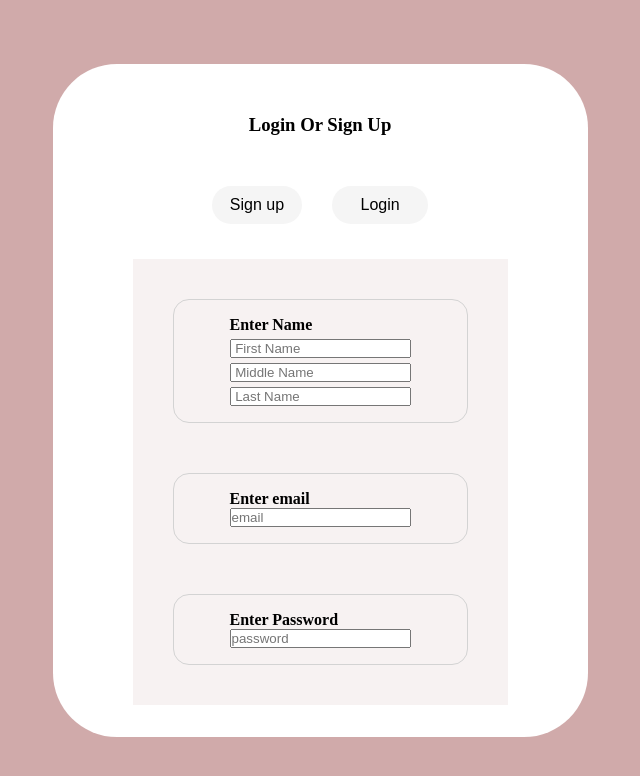
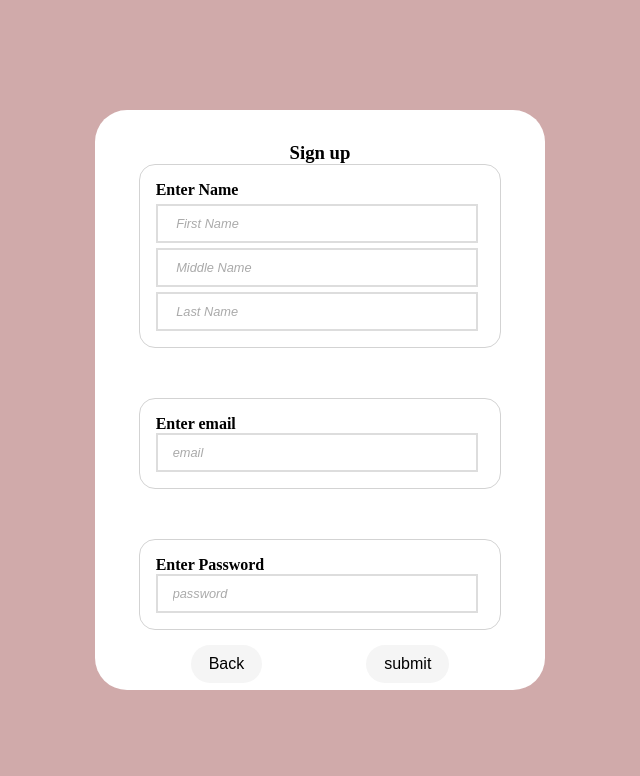
Before and after one commit to ItzMeSam13/SignUp-Login, a plain HTML site: page index.html in a window 1280 px wide. Both pictures are taken after a click on the button "Sign up". Shown: the whole page, without its empty margins (320-960 px from the left). Drawn offline with Linux system fonts and the light colour scheme.

Commit message:
modiefied html,css,js v8

```diff
--- a/code.js
+++ b/code.js
@@ -1,7 +1,31 @@
-let sup = document.querySelector(".btn1");
-let Lgn = document.querySelector(".btn2");
-let supchoice = document.querySelector(".signup-choice");
-
+const sup = document.querySelector(".btn1");
+const Lgn = document.querySelector(".btn2");
+const back = document.querySelector(".btn3");
+const opt = document.querySelector(".choice");
+const sup_form = document.querySelector(".signup-choice");
+const container = document.querySelector(".signup-login");
+const head = document.querySelector("h3");
+sup_form.style.display = "none";
 sup.addEventListener("click",()=>{
-
+    head.innerText="Sign up";
+    opt.style.display = "none";
+    sup_form.style.display = "block";
+    // Trigger the stretching animation
+    container.classList.add("expanded");
+    // Wait for the animation to complete, then show the form
+    setTimeout(() => {
+        opt.style.display = "none";
+        sup_form.style.display = "block";
+    }, 500); // Match the CSS transition duration (0.5s)
 });
+back.addEventListener("click",()=>{
+    sup_form.style.display = "none";
+    opt.style.display = "block";
+    head.innerText="Sign up Or Login";
+    container.classList.remove("expanded");
+    // Wait for the shrinking animation, then show the options
+    setTimeout(() => {
+        opt.style.display = "block";
+        head.innerText = "Sign up Or Login";
+    }, 500); // Match the CSS transition duration (0.5s
+});
--- a/index.html
+++ b/index.html
@@ -30,6 +30,8 @@
                 <input id="password" placeholder="password" type="password">
             </div>
         </form>
+        <button class="btn3">Back</button>
+        <button class="btn4">submit</button>
     </div>
     </div>
 
--- a/styles.css
+++ b/styles.css
@@ -10,17 +10,19 @@ body{
     background-color: rgb(208, 170, 170);
 }
 .signup-login{
+    background-color: white;
+    border-radius: 2rem;
+    /* Default container size */
+    width: 400px;
+    height: 200px;
     display: flex;
     flex-direction: column;
     justify-content: center;
-    background-color: white;
-    padding: 10px;
-    padding-right:10vh;
-    padding-left:10vh;
-    padding-bottom:4vh;
-    border:none;
-    border-radius: 4rem;
+    align-items: center; /* Keeps all child elements centered */
+    transition: all 1s ease; /* Smooth animation for resizing */
+    overflow: hidden; /* Hide overflowing content during animation */
 }
+
 h3{
     display: flex;
     justify-content: center;
@@ -52,26 +54,72 @@ button{
 form{
     display: flex;
     justify-content: space-around;
+    align-items: center;
     flex-direction: column;
     gap: 50px;
-    background-color: rgb(247, 242, 242);
-    padding: 5vh;
+    background-color: white;
+    border-radius: 3rem;
+
 }
 .name{
     display:flex;
     flex-direction: column;
     gap: 5px;
     border: solid lightgray 1px;
-    padding: 2vh 7vh 2vh 7vh;
+    padding: 2vh 7vh 2vh 2vh;
     border-radius: 1rem;
+    width:100%
 }
 .email{
     border: solid lightgray 1px;
-    padding: 2vh 7vh 2vh 7vh;
+    padding: 2vh 7vh 2vh 2vh;
     border-radius: 1rem;
+    width:100%
 }
 .password{
     border: solid lightgray 1px;
-    padding: 2vh 7vh 2vh 7vh;
+    padding: 2vh 7vh 2vh 2vh;
     border-radius: 1rem;
+    width:100%
 }
+button:hover {
+    background-color: black;
+    color: white;
+    transition: all 0.3s ease;
+  }
+.signup-login.expanded {
+    width: 450px; /* New width after animation */
+    height: 580px; /* New height after animation */
+}
+.signup-choice {
+    display: flex;
+    flex-direction: column;
+    justify-content: center;
+    align-items: center;
+    transition: opacity 1s ease; /* Fade in effect */
+}
+.signup-login.expanded .signup-choice {
+    opacity: 1;
+}
+input {
+    border: 2px solid #ddd;
+    transition: border-color 0.3s ease;
+    width: 100%;
+    padding: 10px 15px;
+    font-size: 0.8rem;
+}
+input:focus {
+    border-color: #6c6e70; /* Highlight on focus */
+    outline: none; /* Remove default focus outline */
+}
+input::placeholder {
+    color: #aaa;
+    font-style: italic;
+}
+input:hover {
+    background-color: #f0f0f0;
+    border-color: #bbb;
+}
+.btn3{
+    margin-right: 85px;
+}
```
